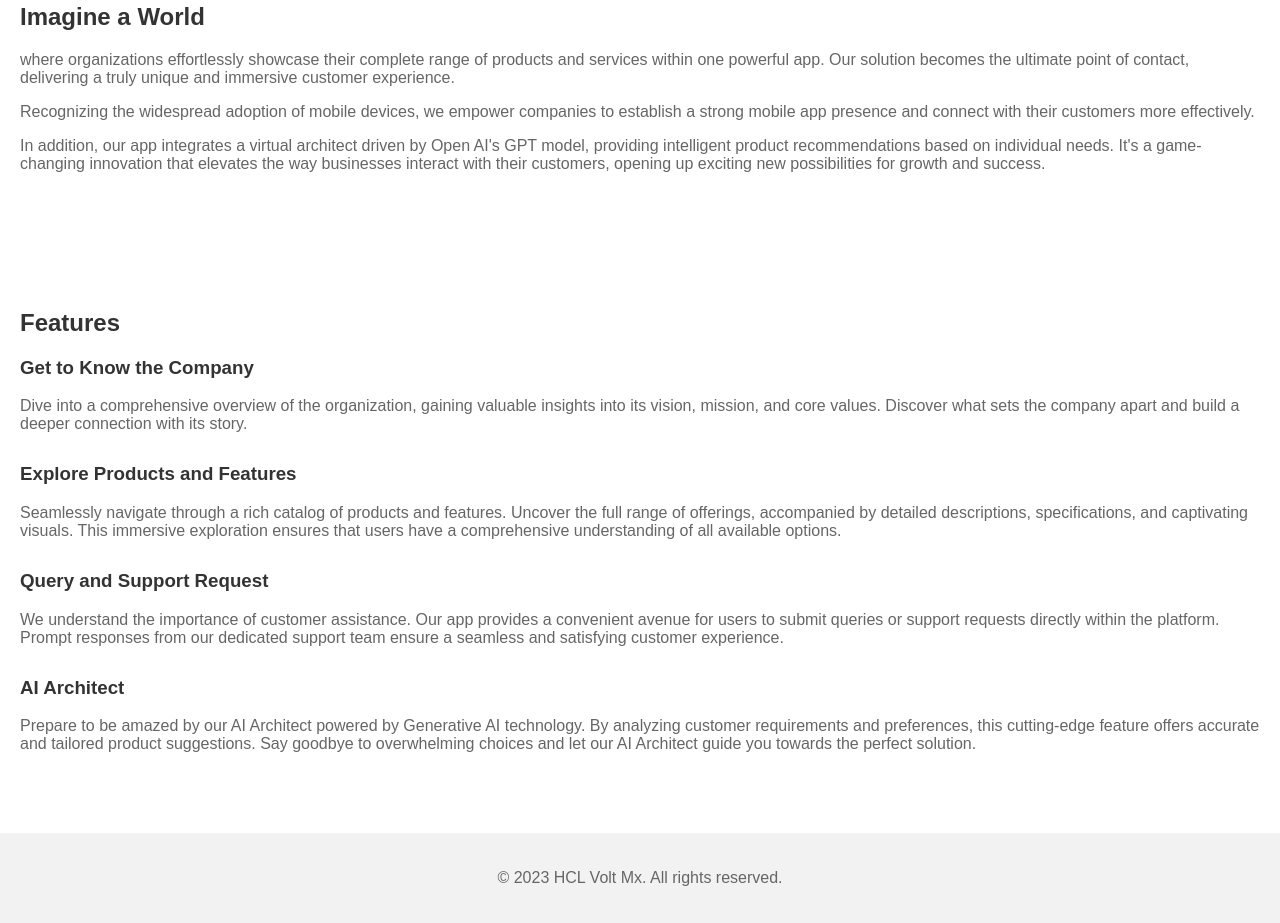
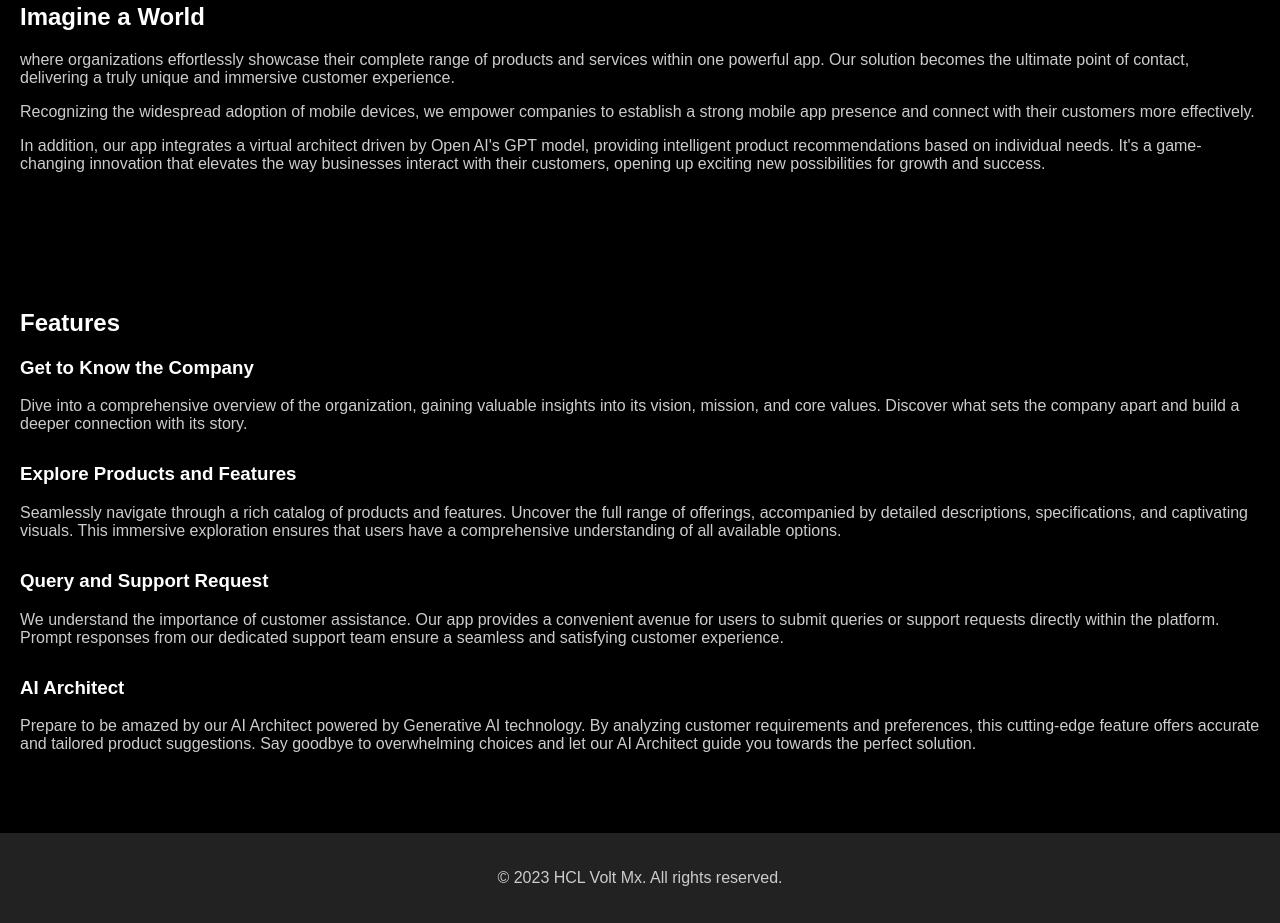
Before and after one commit to ChandrachoodR/companyexperience.github.io, a plain HTML site: page index.html in a window 1280 px wide. Shown: the part 289-1212 px from the top of the page. Drawn offline with Linux system fonts and the light colour scheme.

Commit message:
Update index.html

```diff
--- a/index.html
+++ b/index.html
@@ -2,7 +2,56 @@
 <html>
 <head>
   <title>HCL Volt Mx - Your Ultimate Mobile App</title>
-  <link rel="stylesheet" type="text/css" href="style.css">
+  <style>
+    /* General styles */
+    body {
+      font-family: Arial, sans-serif;
+      margin: 0;
+      padding: 0;
+      background-color: black;
+      color: white;
+    }
+
+    /* Header styles */
+    header {
+      background-color: #222;
+      padding: 20px;
+    }
+
+    /* Section styles */
+    section {
+      padding: 50px 20px;
+    }
+
+    section h2 {
+      color: #fff;
+    }
+
+    section p {
+      color: #ccc;
+    }
+
+    /* Feature styles */
+    .feature {
+      margin-bottom: 30px;
+    }
+
+    .feature h3 {
+      color: #fff;
+    }
+
+    .feature p {
+      color: #ccc;
+    }
+
+    /* Footer styles */
+    footer {
+      background-color: #222;
+      padding: 20px;
+      text-align: center;
+      color: #ccc;
+    }
+  </style>
 </head>
 <body>
   <header>
@@ -35,7 +84,8 @@
     </div>
     <div class="feature">
       <h3>AI Architect</h3>
-      <p>Prepare to be amazed by our AI Architect powered by Generative AI technology. By analyzing customer requirements and preferences, this cutting-edge feature offers accurate and tailored product suggestions. Say goodbye to overwhelming choices and let our AI Architect guide you towards the perfect solution.</p>
+      <p>Prepare to be amazed by our AI
+      Architect powered by Generative AI technology. By analyzing customer requirements and preferences, this cutting-edge feature offers accurate and tailored product suggestions. Say goodbye to overwhelming choices and let our AI Architect guide you towards the perfect solution.</p>
     </div>
   </section>
 
```
